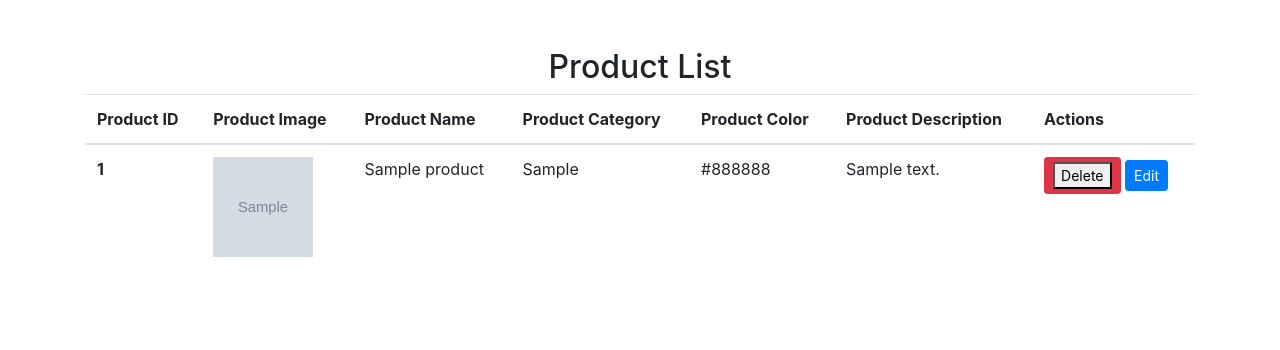
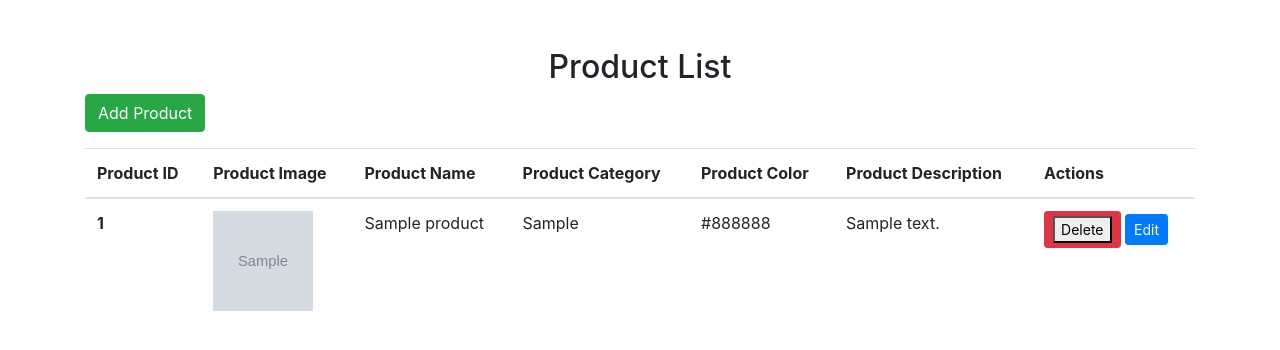
Before and after one commit to coderkamlesh/crud-app-using-express-mysql-ejs-multer, a Node server app: page / in a window 1280 px wide. Shown: the top 350 px of the page. Run offline with Node 20, Linux system fonts and the light colour scheme; tables that the repository leaves empty or names only in its code hold one stand-in row (values such as "Sample post"); grey boxes marked "Sample" are stand-in pictures; some libraries are stand-ins or nearby versions.

Commit message:
minor changes

```diff
--- a/controllers/productController.js
+++ b/controllers/productController.js
@@ -17,7 +17,7 @@ const createProduct = (req, res) => {
       if (err) {
         res.json({ err });
       }
-      res.render("index", { products: result });
+      res.redirect("/");
     }
   );
 };
--- a/views/index.ejs
+++ b/views/index.ejs
@@ -18,7 +18,12 @@
   </head>
   <body>
     <div class="container mt-5">
+      <!-- <a href="/products/add-product"><button>Add more products</button></a> -->
       <h2 class="text-center">Product List</h2>
+      <!-- Add Product Button -->
+      <div class="mb-3">
+        <a href="/products/add-product" class="btn btn-success">Add Product</a>
+      </div>
       <table class="table">
         <thead>
           <tr>
```
Also changed, not shown: 2 other files.
